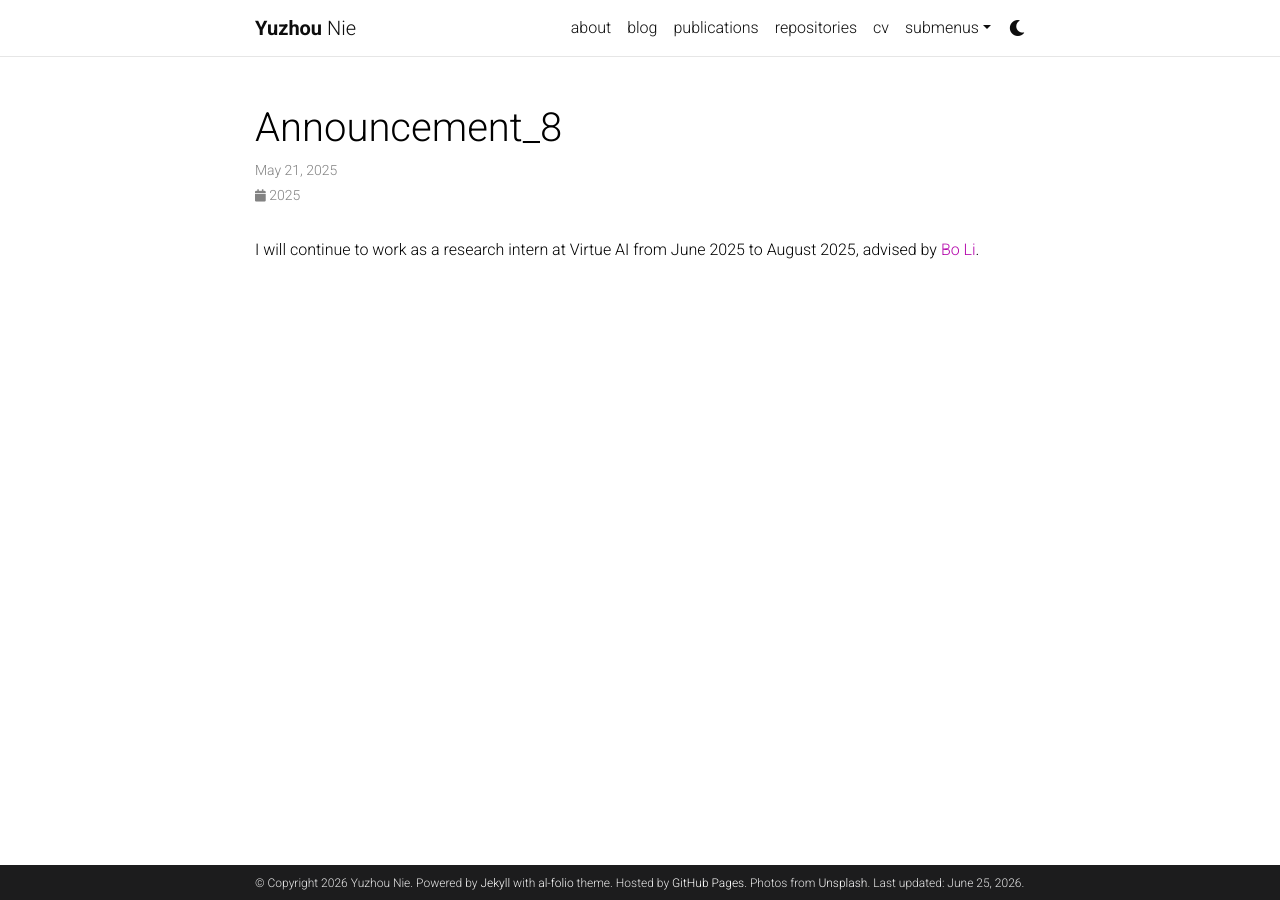
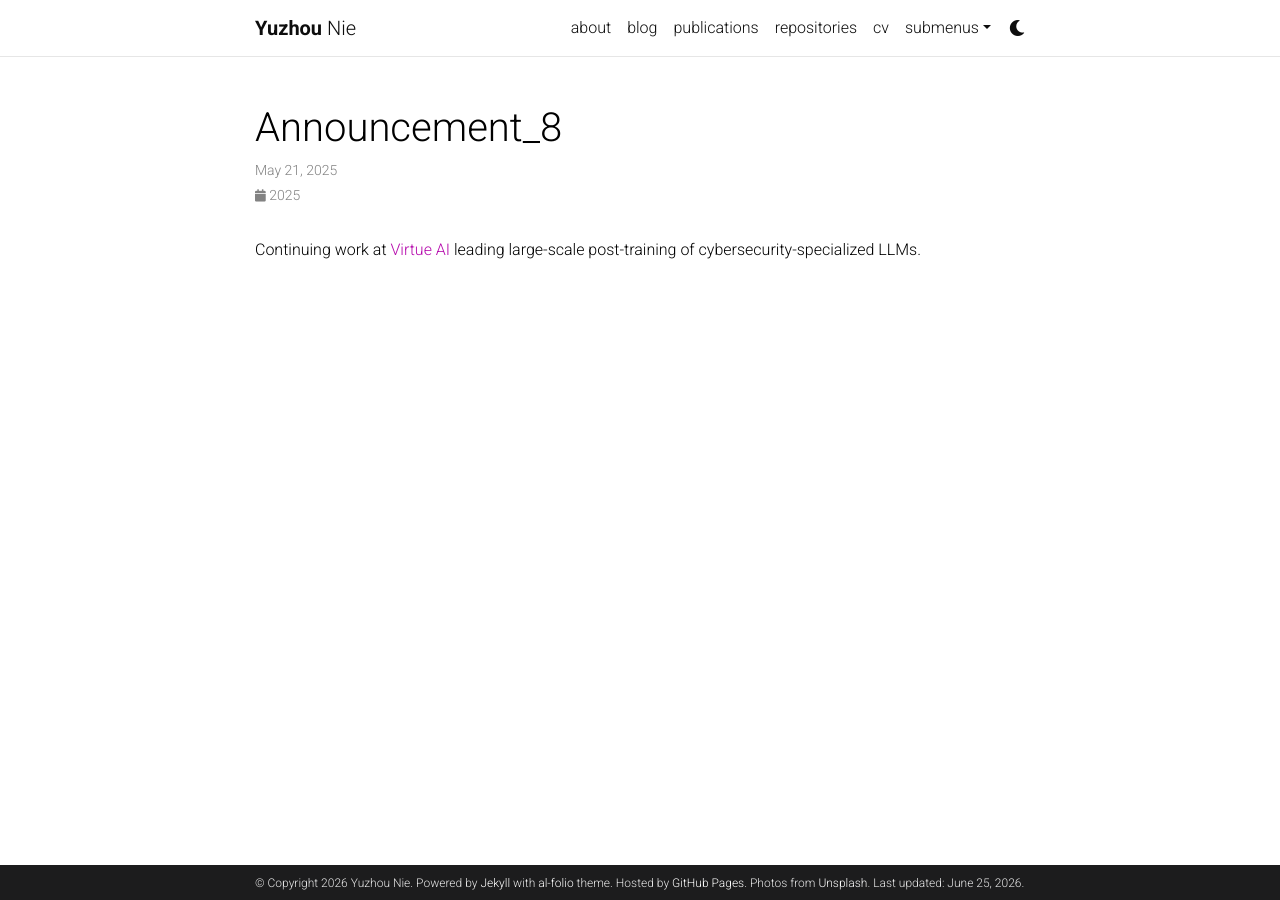
Before and after one commit to rucnyz/rucnyz.github.io, a Jekyll site: the page built from _news/announcement_8.md, in a window 1280 px wide. Built offline with Jekyll 4.4.1, drawn with Linux system fonts in a browser that asks for light colours; comment, search, counter and statistics services are not loaded; a style sheet for code colours, icons or effects is not loaded.

Commit message:
Update to Meta Superintelligence Lab; add HiMA preprint; fix Virtue AI news; add Meta joining news

```diff
--- a/_news/announcement_8.md
+++ b/_news/announcement_8.md
@@ -4,5 +4,4 @@ date: 2025-05-21
 inline: true
 ---
 
-I will continue to work as a research intern at Virtue AI from June 2025 to August 2025, advised
-by [Bo Li](https://aisecure.github.io/).
+Continuing work at [Virtue AI](https://www.virtueai.com/) leading large-scale post-training of cybersecurity-specialized LLMs.
```
Also changed, not shown: _bibliography/preprint.bib (+10 -0 lines), _news/announcement_16.md (added, +7 -0 lines), _news/announcement_6.md (+1 -2 lines), _pages/about.md (+5 -4 lines).
